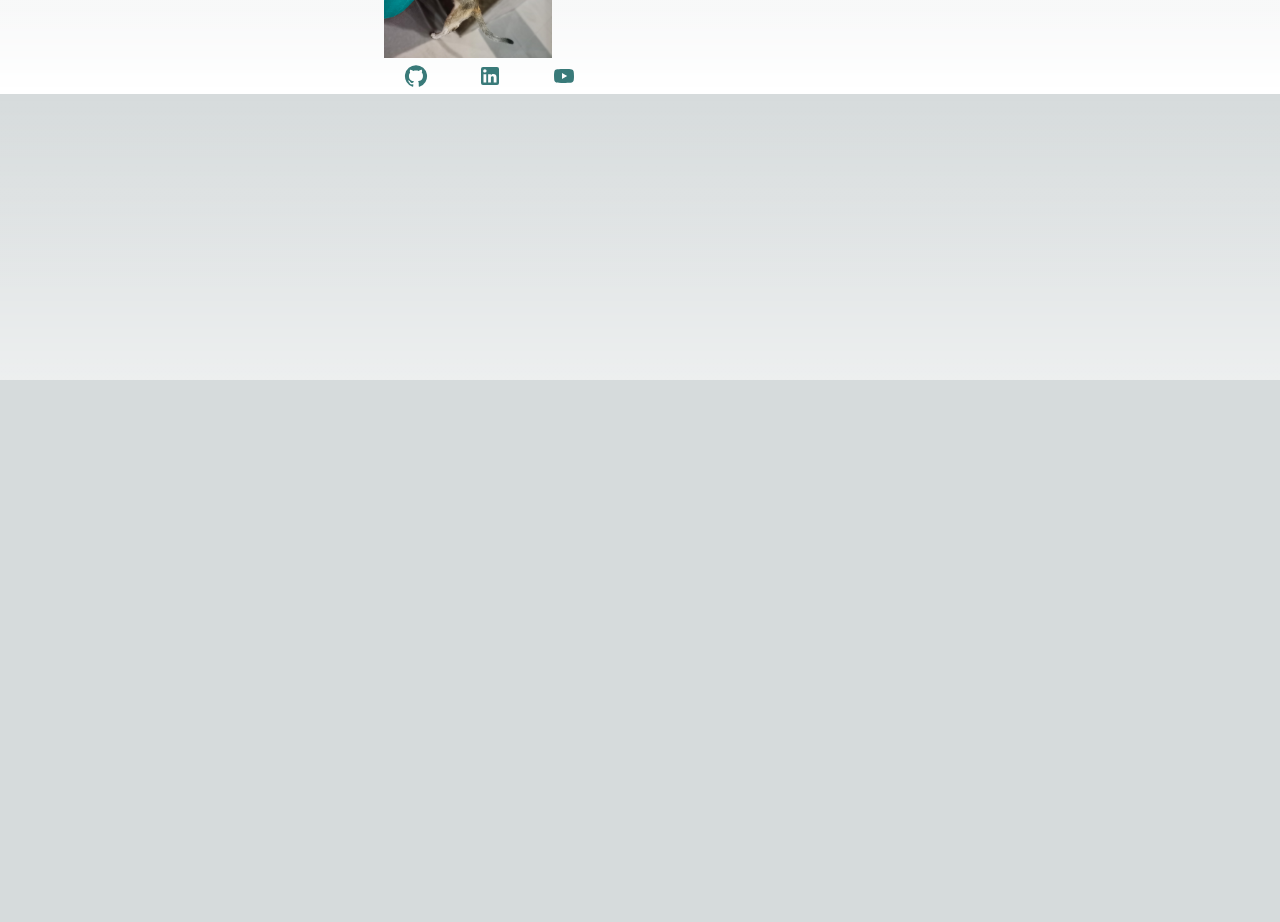
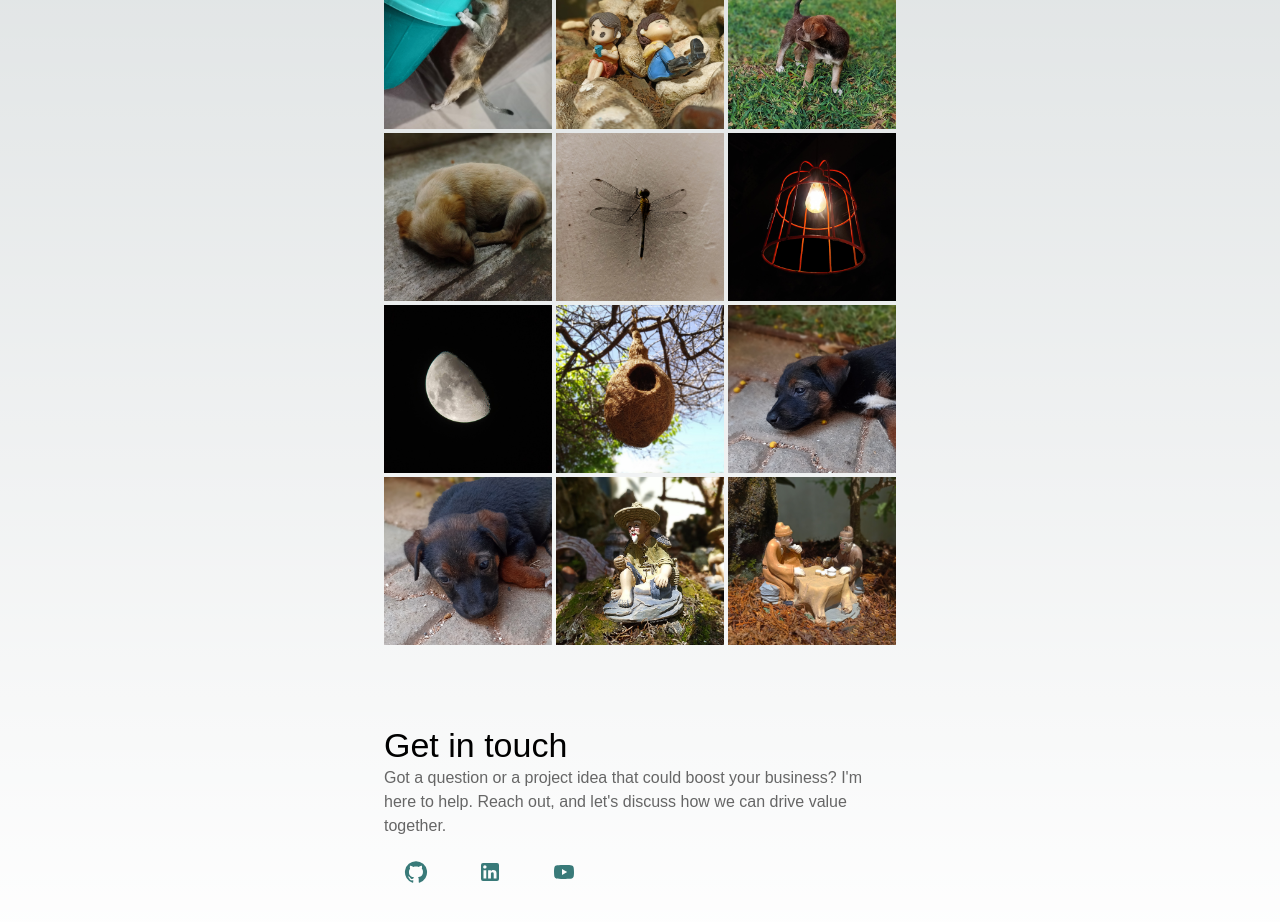
Before and after one commit to aryamanchandra/personalwebsite, a Next.js app: page /photography in a window 1280 px wide. Shown: the part 420-1342 px from the top of the page. Before the commit the page ends 800 px from the top, so only its background shows below. Built offline with nearby package versions, Linux system fonts and the light colour scheme; a web font is replaced by a local one.

Commit message:
photography page with images

```diff
--- a/src/app/photography/page.tsx
+++ b/src/app/photography/page.tsx
@@ -28,12 +28,57 @@ const itemData = [
     img: "/photography/cat-dustbin1.jpg",
     title: "Breakfast",
   },
+  {
+    img: "/photography/couple-1.jpg",
+    title: "Breakfast",
+  },
+  {
+    img: "/photography/dog-looking-back1.jpg",
+    title: "Breakfast",
+  },
+  {
+    img: "/photography/dog.jpg",
+    title: "Breakfast",
+  },
+  {
+    img: "/photography/dragonfly.jpg",
+    title: "Breakfast",
+  },
+  {
+    img: "/photography/lamp.jpg",
+    title: "Breakfast",
+  },
+  {
+    img: "/photography/moon.jpg",
+    title: "Breakfast",
+  },
+  {
+    img: "/photography/nest-11.jpg",
+    title: "Breakfast",
+  },
+  {
+    img: "/photography/sad-dog-2.jpg",
+    title: "Breakfast",
+  },
+  {
+    img: "/photography/sad-dog-3.jpg",
+    title: "Breakfast",
+  },
+  {
+    img: "/photography/thinker1.jpg",
+    title: "Breakfast",
+  },
+  {
+    img: "/photography/uncle-11.jpg",
+    title: "Breakfast",
+  },
+
 ];
 
 export default function Photography() {
   return (
     <Box>
-      <Typography variant="h4" pt={5}>
+      <Typography variant="h2" py={5}>
         Photography
       </Typography>
       <ImageList variant="quilted" cols={3} spacing={2}>
@@ -42,14 +87,22 @@ export default function Photography() {
             <img
               src={item.img}
               alt={item.title}
-              // width={100}
-              // height={100}
               loading="lazy"
             />
           </ImageListItem>
         ))}
       </ImageList>
-      <Socialbar />
+      <Box py={10}>
+        <Typography variant="h4">
+          Get in touch
+        </Typography>
+        <Typography color="#666666" pb={2}>
+          Got a question or a project idea that could boost your business? I'm
+          here to help. Reach out, and let's discuss how we can drive value
+          together.
+        </Typography>
+        <Socialbar />
+      </Box>
     </Box>
   );
 }
```
